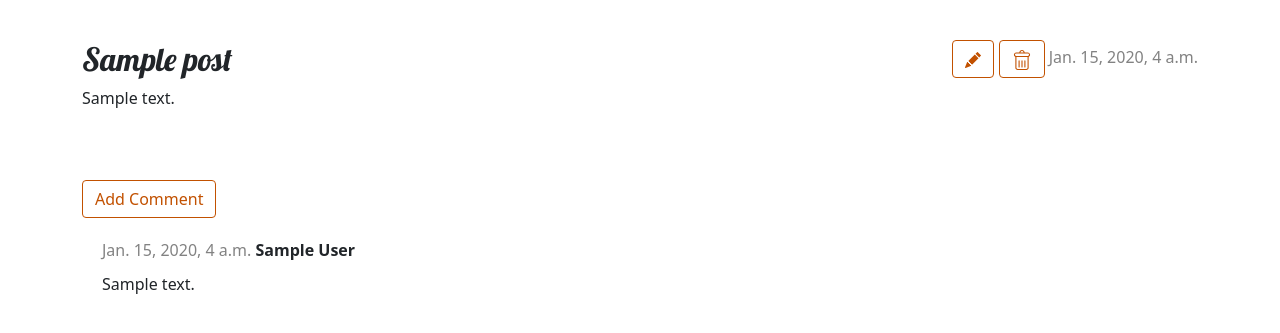
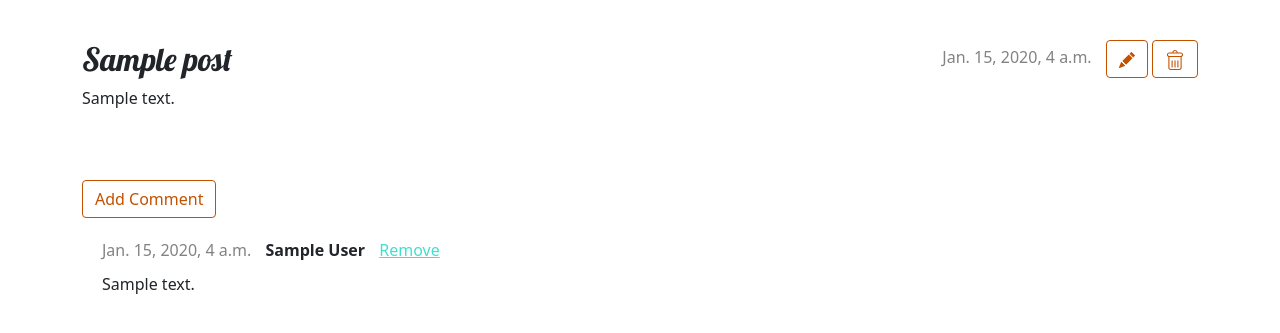
Before and after one commit to sarahelizabeth/djangogirls-blog, a Django app: page /post/1/ in a window 1280 px wide. Shown: the part 106-439 px from the top of the page. Run offline with Django 3.2, Linux system fonts and the light colour scheme; a user stored in the database is signed in; tables that the repository leaves empty hold one stand-in row (values such as "Sample post").

Commit message:
added ability for superusers to remove comments

```diff
--- a/blog/static/css/blog.css
+++ b/blog/static/css/blog.css
@@ -23,6 +23,7 @@ h4 {
 
 .date {
     color: #828282;
+    margin-right: 10px;
 }
 
 .save {
@@ -80,3 +81,8 @@ h4 {
 .comment p {
     margin-top: 10px;
 }
+
+.remove {
+    color: #40E0D0;
+    margin-left: 10px;
+}
--- a/blog/templates/blog/post_detail.html
+++ b/blog/templates/blog/post_detail.html
@@ -3,14 +3,6 @@
 {% block content %}
   <article class="post">
     <aside class="actions">
-      {% if user.is_authenticated %}
-        <a class="btn btn-secondary" href="{% url 'post_edit' pk=post.pk %}">
-          {% include './icons/pencil-fill.svg' %}
-        </a>
-        <a class="btn btn-secondary" href="{% url 'post_remove' pk=post.pk %}">
-          {% include './icons/trash-delete.svg' %}
-        </a>
-      {% endif %}
       {% if post.published_date %}
         <time class="date">
           {{ post.published_date }}
@@ -20,22 +12,37 @@
           Publish
         </a>
       {% endif %}
+      {% if user.is_authenticated %}
+        <a class="btn btn-secondary" href="{% url 'post_edit' pk=post.pk %}">
+          {% include './icons/pencil-fill.svg' %}
+        </a>
+        <a class="btn btn-secondary" href="{% url 'post_remove' pk=post.pk %}">
+          {% include './icons/trash-delete.svg' %}
+        </a>
+      {% endif %}
     </aside>
     <h2>{{ post.title }}</h2>
     <p>{{ post.text|linebreaksbr }}</p>
   </article>
-  <a class="btn btn-secondary" href="{% url 'add_comment' pk=post.pk %}">
+  <a class="btn btn-secondary" href="{% url 'comment_add' pk=post.pk %}">
     Add Comment
   </a>
   {% for comment in post.comments.all %}
     <div class="comment">
-      <time class="date">
-        {{ comment.created_date }}
-      </time>
-      <strong>{{ comment.author }}</strong>
+      <div class="actions">
+        <time class="date">
+          {{ comment.created_date }}
+        </time>
+        <strong>{{ comment.author }}</strong>
+        {% if user.is_superuser %}
+          <a class="remove" href="{% url 'comment_remove' pk=comment.pk %}">
+            Remove
+          </a>
+        {% endif %}
+      </div>
       <p>{{ comment.text|linebreaksbr }}</p>
     </div>
   {% empty %}
-    <p>No comments here yet.</p>
+    <p class="comment">No comments here yet.</p>
   {% endfor %}
 {% endblock %}
--- a/blog/urls.py
+++ b/blog/urls.py
@@ -9,5 +9,6 @@ urlpatterns = [
     path('drafts/', views.post_draft_list, name='post_draft_list'),
     path('post/<pk>/publish/', views.post_publish, name='post_publish'),
     path('post/<pk>/remove/', views.post_remove, name='post_remove'),
-    path('post/<int:pk>/comment/', views.add_comment, name='add_comment'),
+    path('post/<int:pk>/comment/', views.comment_add, name='comment_add'),
+    path('comment/<int:pk>/remove_comment/', views.comment_remove, name='comment_remove'),
 ]
--- a/blog/views.py
+++ b/blog/views.py
@@ -1,7 +1,7 @@
 from django.shortcuts import render, get_object_or_404, redirect
 from django.utils import timezone
 from django.contrib.auth.decorators import login_required
-from .models import Post
+from .models import Post, Comment
 from .forms import PostForm, CommentForm
 
 def post_list(request):
@@ -56,7 +56,7 @@ def post_remove(request, pk):
     post.delete()
     return redirect('post_list')
 
-def add_comment(request, pk):
+def comment_add(request, pk):
     post = get_object_or_404(Post, pk=pk)
     if request.method == "POST":
         form = CommentForm(request.POST)
@@ -68,3 +68,9 @@ def add_comment(request, pk):
     else:
         form = CommentForm
     return render(request, 'blog/add_comment.html', {'form': form})
+
+@login_required
+def comment_remove(request, pk):
+    comment = get_object_or_404(Comment, pk=pk)
+    comment.delete()
+    return redirect('post_detail', pk=comment.post.pk)
```
